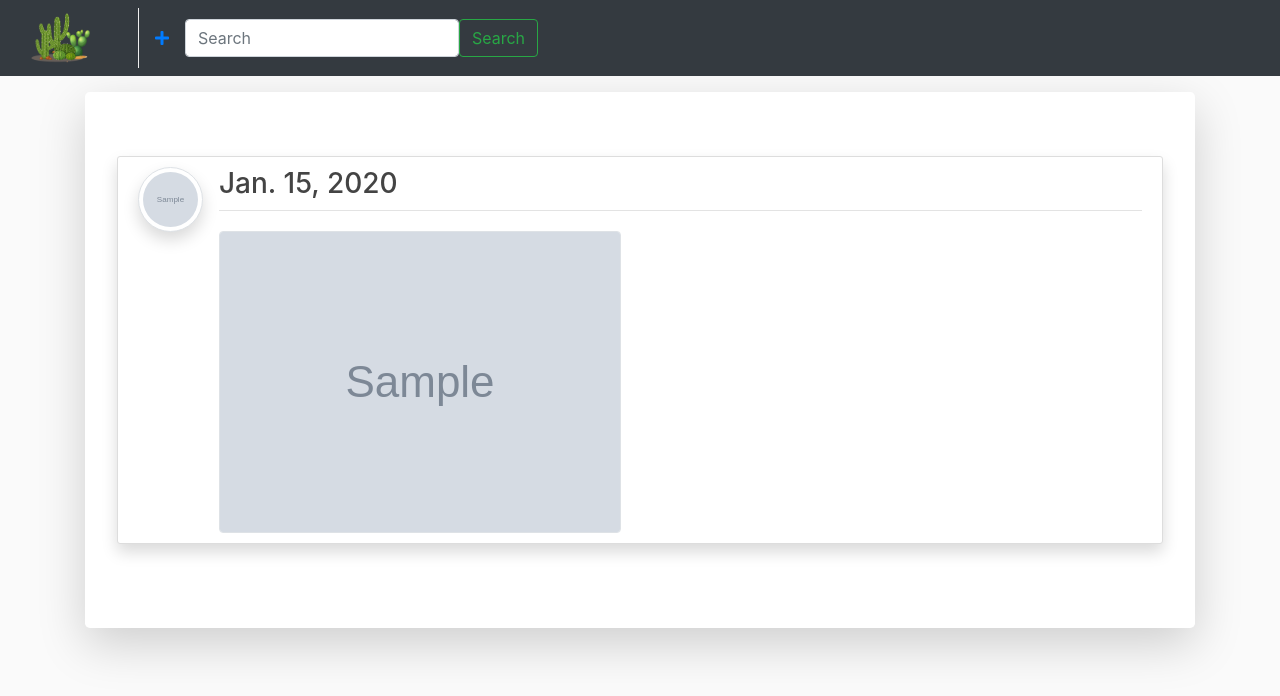
After one commit to johnLee1501/cactugram, a Django app: page /cactus/pictures/1 in a window 1280 px wide. The commit adds this page. Shown: the top 696 px of the page. Run offline with Django 3.2, Linux system fonts and the light colour scheme; tables that the repository leaves empty hold one stand-in row (values such as "Sample post"); grey boxes marked "Sample" are stand-in pictures; some libraries are stand-ins or nearby versions.

Commit message:
Vista Listar Imagenes Cactus

```diff
--- a/cactugram/urls.py
+++ b/cactugram/urls.py
@@ -18,18 +18,17 @@ from django.conf.urls.static import static
 from django.contrib import admin
 from django.urls import path
 
-from cactus.views import PostListView, RegistrarCactus, RegistrarFotoCactus, ActualizarCactus, EliminarCactus
+from cactus.views import RegistrarCactus, RegistrarFotoCactus, ActualizarCactus, EliminarCactus, ListarCactus, \
+    ListarImagenesCactus
 
 urlpatterns = [
-    path('admin/', admin.site.urls),
-    path('', PostListView.as_view(), name='cactus-listar'),
-    path('cactus/crear', RegistrarCactus.as_view(), name='cactus-crear'),
-    path('cactus/<int:pk>/actualizar/', ActualizarCactus.as_view(), name='cactus-actualizar'),
-    path('cactus/<int:pk>/eliminar/', EliminarCactus.as_view(), name='cactus-eliminar'),
-
-    path('foto/crear', RegistrarFotoCactus.as_view(), name='subir_foto'),
-    # path('solicitud/nueva$', PictureCreate.as_view(), name='picture_crear'),
-    # path('home/', list_post, name='home')
-]
-
-urlpatterns += static(settings.STATIC_URL, document_root=settings.STATIC_ROOT)
+                  path('admin/', admin.site.urls),
+                  path('', ListarCactus.as_view(), name='cactus-listar'),
+                  path('cactus/crear', RegistrarCactus.as_view(), name='cactus-crear'),
+                  path('cactus/<int:pk>/actualizar/', ActualizarCactus.as_view(), name='cactus-actualizar'),
+                  path('cactus/<int:pk>/eliminar/', EliminarCactus.as_view(), name='cactus-eliminar'),
+                  path('cactus/pictures/<int:pk>', ListarImagenesCactus.as_view(), name='cactus-pictures'),
+                  path('foto/crear', RegistrarFotoCactus.as_view(), name='subir_foto'),
+                  # path('solicitud/nueva$', PictureCreate.as_view(), name='picture_crear'),
+                  # path('home/', list_post, name='home')
+              ] + static(settings.MEDIA_URL, document_root=settings.MEDIA_ROOT)
--- a/cactus/models.py
+++ b/cactus/models.py
@@ -1,4 +1,5 @@
 import uuid
+from datetime import date
 
 from django.db import models
 
@@ -7,9 +8,10 @@ class CactusModel(models.Model):
     SIZE_CHOICES = [('S', 'Pequeño'), ('M', 'Mediano'), ('L', 'Grande')]
     cactus_name = models.CharField(max_length=50)
     cactus_scientific_name = models.CharField(max_length=50, null=True, blank=True)
-    cactus_description = models.TextField(max_length=200, null=True, blank=True)
+    cactus_description = models.TextField(max_length=500, null=True, blank=True)
     cactus_size = models.CharField(max_length=1, choices=SIZE_CHOICES)
-
+    cactus_picture = models.ImageField(upload_to='pictures/miniatures')
+    cactus_date = models.DateField(default=date.today)
     class Meta:
         db_table = 'cactus'
 
@@ -19,7 +21,7 @@ class CactusModel(models.Model):
 
 class PictureModel(models.Model):
     picture_file = models.ImageField(upload_to='pictures', unique=True)
-    picture_date = models.DateField(auto_now_add=True)
+    picture_date = models.DateField(default=date.today)
     picture_cactus = models.ForeignKey(CactusModel, on_delete=models.CASCADE)
 
     def __str__(self):
--- a/cactus/views.py
+++ b/cactus/views.py
@@ -1,11 +1,11 @@
 from django.http import HttpResponseRedirect
-from django.shortcuts import render
+from django.shortcuts import render, get_object_or_404
 from django.urls import reverse_lazy
 from django.views.generic import ListView, CreateView, UpdateView, DeleteView
 from cactus.models import CactusModel, PictureModel
 
 
-class PostListView(ListView):
+class ListarCactus(ListView):
     model = CactusModel
     template_name = 'home.html'
     context_object_name = 'cactus'
@@ -13,10 +13,11 @@ class PostListView(ListView):
     paginate_by = 4
 
 
+
 class RegistrarCactus(CreateView):
     model = CactusModel
     template_name = "formulario_cactus.html"
-    fields = ['cactus_name', 'cactus_scientific_name', 'cactus_description', 'cactus_size']
+    fields = ['cactus_name', 'cactus_scientific_name', 'cactus_description', 'cactus_size', 'cactus_picture', 'cactus_date']
     success_url = reverse_lazy('cactus-listar')
 
 
@@ -37,22 +38,17 @@ class RegistrarFotoCactus(CreateView):
     model = PictureModel
     template_name = "formulario_foto_cactus.html"
     fields = ['picture_file', 'picture_cactus']
-    success_url = reverse_lazy('listar')
+    success_url = reverse_lazy('cactus-listar')
 
-
-class PostListView(ListView):
-    model = CactusModel
-    template_name = 'home.html'
-    context_object_name = 'cactus'
-    ordering = ['cactus_name']
+class ListarImagenesCactus(ListView):
+    model = PictureModel
+    template_name = 'imagenes_cactus.html'
+    context_object_name = 'pictures'
     paginate_by = 4
 
-    def get_context_data(self, **kwargs):
-        # Call the base implementation first to get the context
-        context = super(PostListView, self).get_context_data(**kwargs)
-        # Create any data and add it to the context
-        context['some_data'] = 'This is just some data'
-        return context
+    def get_queryset(self):
+        cactus = get_object_or_404(CactusModel, id=self.kwargs.get('pk'))
+        return PictureModel.objects.filter(picture_cactus_id=cactus.id).order_by('-picture_date')
 
 
 def list_post(request):
--- a/templates/base/base.html
+++ b/templates/base/base.html
@@ -1,20 +1,15 @@
+
 {% load static %}
 <!doctype html>
 <html lang="en">
 <head>
     <meta charset="utf-8">
     <meta name="viewport" content="width=device-width, initial-scale=1, shrink-to-fit=no">
-
     <link rel="stylesheet" href="https://stackpath.bootstrapcdn.com/bootstrap/4.3.1/css/bootstrap.min.css"
           integrity="sha384-ggOyR0iXCbMQv3Xipma34MD+dH/1fQ784/j6cY/iJTQUOhcWr7x9JvoRxT2MZw1T" crossorigin="anonymous">
     <link rel="stylesheet" href="https://use.fontawesome.com/releases/v5.8.1/css/all.css">
     <link rel="stylesheet" href="{% static 'css/main.css' %}">
-
-    {% if title %}
-        <title>Django WebApp - {{ title }}</title>
-    {% else %}
-        <title>Django WebApp</title>
-    {% endif %}
+    <title>Cactugram</title>
 </head>
 <body>
 {% include "templates/base/nav.html" %}
--- a/templates/base/nav.html
+++ b/templates/base/nav.html
@@ -45,7 +45,7 @@
                 {#                    <a class="nav-link disabled" href="#" tabindex="-1" aria-disabled="true">Disabled</a>#}
                 {#                </li>#}
             </ul>
-            <form class="d-flex justify-content-end">
+            <form class="d-flex ">
                 <input class="form-control me-2" type="search" placeholder="Search" aria-label="Search">
                 <button class="btn btn-outline-success" type="submit">Search</button>
             </form>
--- a/templates/formulario_cactus.html
+++ b/templates/formulario_cactus.html
@@ -1,7 +1,7 @@
 {% extends "base/base.html" %}
 {% load crispy_forms_tags %}
 {% block content %}
-    <div class="content-section pt-2 mt-3 shadow-lg">
+    <div class=" content-section pt-2 mt-3 shadow-lg">
         <form action="" method="POST" enctype="multipart/form-data">
             {% csrf_token %}
             <fieldset class="form-group">
--- /dev/null
+++ b/templates/imagenes_cactus.html
@@ -0,0 +1,44 @@
+{% extends "base/base.html" %}
+{% block content %}
+{% for picture in pictures %}
+    <div class="jumbotron mt-3 bg-white shadow-lg">
+
+    <article class="media content-section shadow">
+    <a href="#" target="_blank"> <img src="{{ picture.picture_file.url }}" alt=""
+                                      class="article-img rounded-circle img-thumbnail img-fluid shadow">
+    </a>
+    <div class="media-body">
+    <div class="article-metadata d-flex justify-content-between">
+        <a class="mr-2 " href="#"><h3>{{ picture.picture_date }}</h3></a>
+        {#                        <small class="text-muted">{{ cactu.cactus_scientific_name }}</small>#}
+    </div>
+    <img class="img-fluid mt-3 border rounded" src="{{ picture.picture_file.url }}" alt="#">
+{#    <div class="col-lg-4 offset-lg-4">#}
+{#        <img class="img-fluid mt-3 border rounded" src="{{ picture.picture_file.url }}" alt="#">#}
+{#    </div>#}
+</div>
+</article>
+</div>
+{% endfor %}
+{% if is_paginated %}
+
+    {% if page_obj.has_previous %}
+        <a class="btn btn-outline-info mb-4" href="?page=1">First</a>
+        <a class="btn btn-outline-info mb-4" href="?page={{ page_obj.previous_page_number }}">Previous</a>
+    {% endif %}
+
+    {% for num in page_obj.paginator.page_range %}
+        {% if page_obj.number == num %}
+            <a class="btn btn-info mb-4" href="?page={{ num }}">{{ num }}</a>
+        {% elif num > page_obj.number|add:'-3' and num < page_obj.number|add:'3' %}
+            <a class="btn btn-outline-info mb-4" href="?page={{ num }}">{{ num }}</a>
+        {% endif %}
+    {% endfor %}
+
+    {% if page_obj.has_next %}
+        <a class="btn btn-outline-info mb-4" href="?page={{ page_obj.next_page_number }}">Next</a>
+        <a class="btn btn-outline-info mb-4" href="?page={{ page_obj.paginator.num_pages }}">Last</a>
+    {% endif %}
+
+{% endif %}
+{% endblock content %}
```
Also changed, not shown: templates/home.html (+6 -4 lines), cactus/migrations/0001_initial.py.
